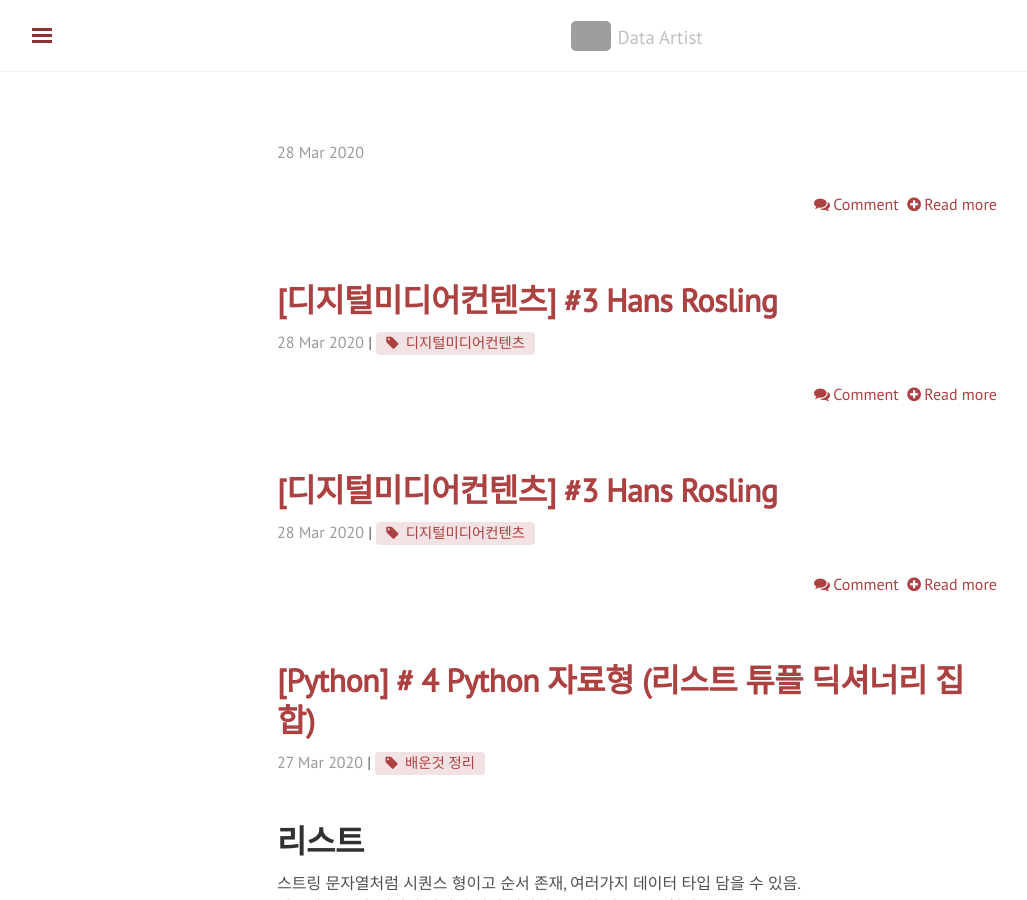
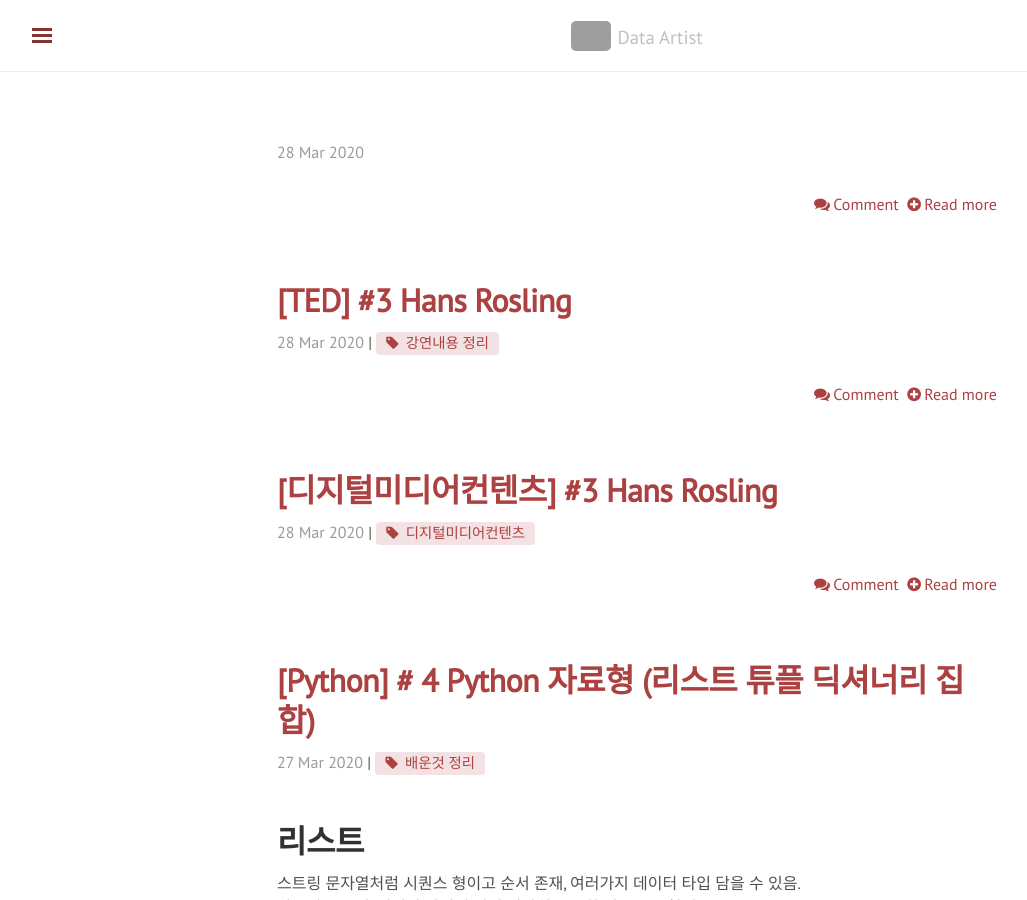
Before and after one commit to shanny924/shanny924.github.io, a Jekyll site: the page built from blog/index.html, in a window 1280 px wide and 900 px high. Shown: the whole window, without its empty margins (3-1030 px from the left). Built offline with Jekyll 4.4.1, drawn with Linux system fonts in a browser that asks for light colours; nearby versions of some CDN libraries; the list of posts is cut into pages by our own code; comment, search, counter and statistics services are not loaded; grey boxes are pictures that could not be loaded.

Commit message:
Update 2020-03-28-lecture#3.md

```diff
--- a/_posts/2020-03-28-lecture#3.md
+++ b/_posts/2020-03-28-lecture#3.md
@@ -1,6 +1,6 @@
 ---
 layout: post
-title: ' [디지털미디어컨텐츠] #3 Hans Rosling '
+title: ' [TED] #3 Hans Rosling '
 category : [Data visualization]
-tag: [디지털미디어컨텐츠]
+tag: [강연내용 정리]
 ---
```
